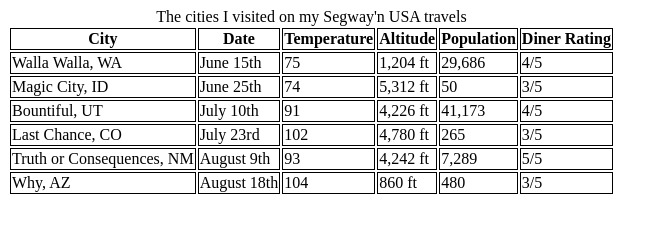
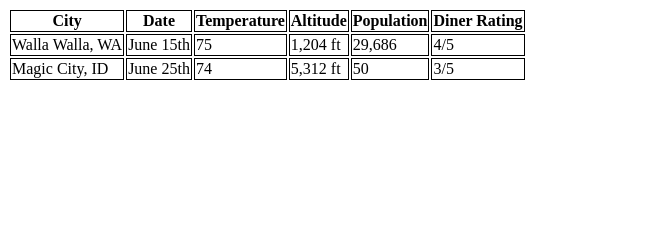
Before and after one commit to bethrobson/Head-First-HTML, a plain HTML site: page chapter13/journal/table.html in a window 1280 px wide. Shown: the whole page, without its empty margins (0-666 px from the left). Drawn offline with Linux system fonts and the light colour scheme.

Commit message:
putting table.html back to starting state to match book text

```diff
--- a/chapter13/journal/table.html
+++ b/chapter13/journal/table.html
@@ -9,10 +9,6 @@
   </head>
   <body>
     <table>
-      <caption>
-        The cities I visited on my
-        Segway'n USA travels
-      </caption>
       <tr>
         <th>City</th>
         <th>Date</th>
@@ -37,38 +33,6 @@
         <td>50</td>
         <td>3/5</td>
       </tr>
-      <tr>
-        <td>Bountiful, UT</td>
-        <td>July 10th</td>
-        <td>91</td>
-        <td>4,226 ft</td>
-        <td>41,173</td>
-        <td>4/5</td>
-      </tr>
-      <tr>
-        <td>Last Chance, CO</td>
-        <td>July 23rd</td>
-        <td>102</td>
-        <td>4,780 ft</td>
-        <td>265</td>
-        <td>3/5</td>
-      </tr>
-      <tr>
-        <td>Truth or Consequences, NM</td>
-        <td>August 9th</td>
-        <td>93</td>
-        <td>4,242 ft</td>
-        <td>7,289</td>
-        <td>5/5</td>
-      </tr>
-      <tr>
-        <td>Why, AZ</td>
-        <td>August 18th</td>
-        <td>104</td>
-        <td>860 ft</td>
-        <td>480</td>
-        <td>3/5</td>
-      </tr>
     </table>
   </body>
 </html>
```
